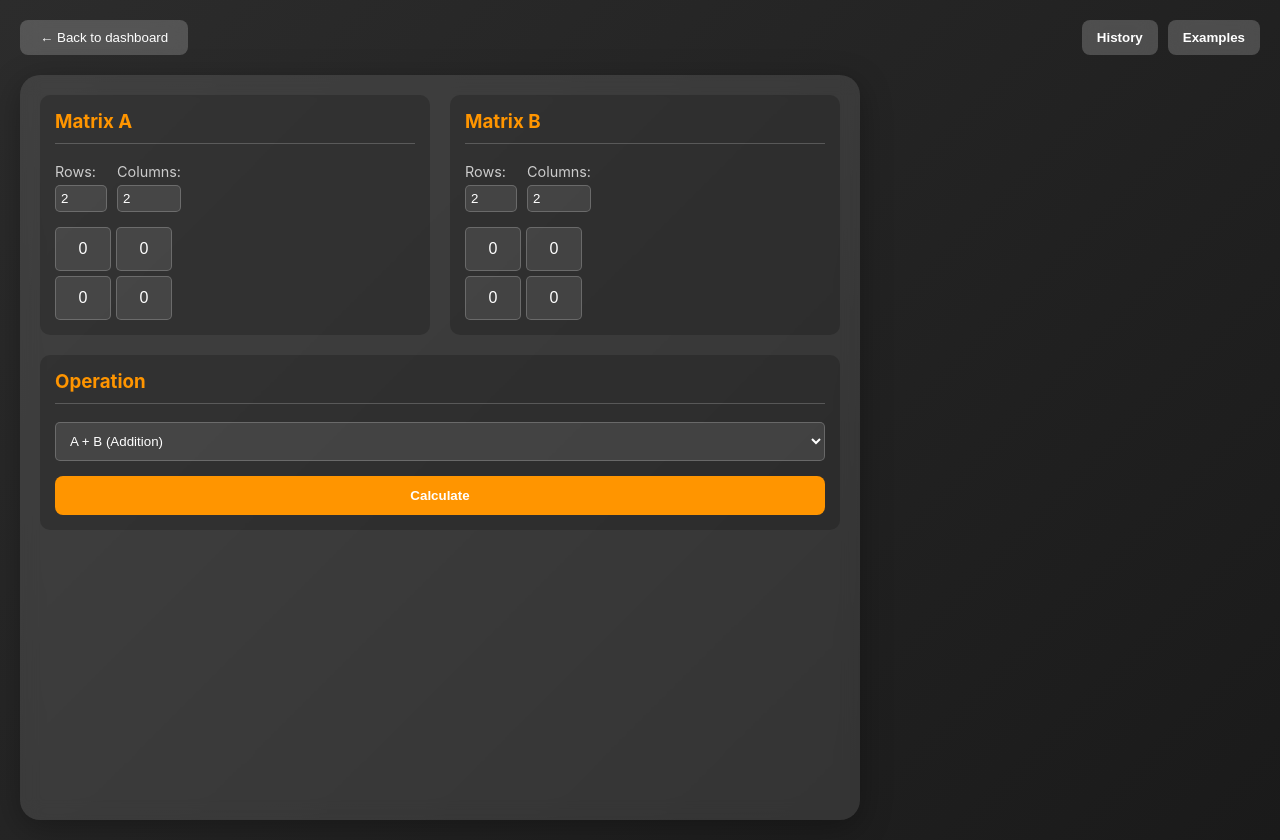
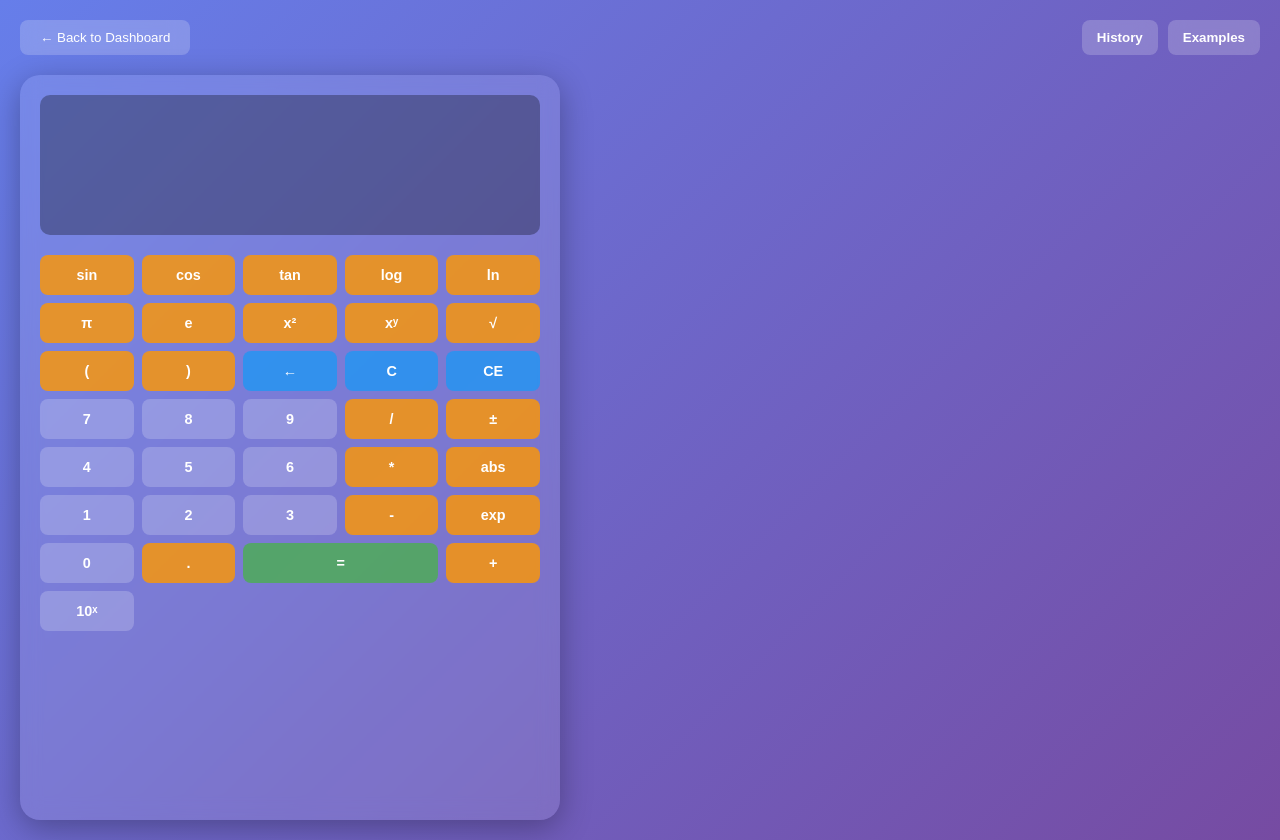
Before and after one commit to UnkowwnPhysics/Calculator, a React (Vite) app: page /scientific-calculator in a window 1280 px wide. Built offline with nearby package versions, Linux system fonts and the light colour scheme.

Commit message:
Update ScientificCalculator.tsx

```diff
--- a/src/assets/components/ScientificCalculator.tsx
+++ b/src/assets/components/ScientificCalculator.tsx
@@ -1,400 +1,116 @@
 import React, { useState, useEffect } from "react";
 import { useNavigate } from "react-router-dom";
-import "./Matrix.css";
+import "./ScientificCalculator.css";
 
-interface Matrix {
-  rows: number;
-  cols: number;
-  data: number[][];
-}
-
-const MatrixCalculator: React.FC = () => {
-  const [matrixA, setMatrixA] = useState<Matrix>({ rows: 2, cols: 2, data: [[0, 0], [0, 0]] });
-  const [matrixB, setMatrixB] = useState<Matrix>({ rows: 2, cols: 2, data: [[0, 0], [0, 0]] });
-  const [result, setResult] = useState<Matrix | number | string>("");
-  const [operation, setOperation] = useState<string>("add");
+const ScientificCalculator: React.FC = () => {
+  const [input, setInput] = useState("");
+  const [result, setResult] = useState("");
   const [history, setHistory] = useState<string[]>([]);
   const [showHistory, setShowHistory] = useState(false);
   const [showExamples, setShowExamples] = useState(false);
   const navigate = useNavigate();
 
+  // Carregar histórico do localStorage ao inicializar
   useEffect(() => {
-    const savedHistory = localStorage.getItem("matrixHistory");
+    const savedHistory = localStorage.getItem("calcHistory");
     if (savedHistory) {
       setHistory(JSON.parse(savedHistory));
     }
   }, []);
 
+  // Salvar histórico no localStorage sempre que mudar
   useEffect(() => {
-    localStorage.setItem("matrixHistory", JSON.stringify(history));
+    localStorage.setItem("calcHistory", JSON.stringify(history));
   }, [history]);
 
-  const updateMatrixSize = (matrix: Matrix, setMatrix: React.Dispatch<React.SetStateAction<Matrix>>, rows: number, cols: number) => {
-    const newData: number[][] = [];
+  const handleButtonClick = (value: string) => {
+    if (value === "=") {
+      try {
+        // Usar a biblioteca Math para funções científicas
+        const processedInput = input
+          .replace(/π/g, "Math.PI")
+          .replace(/e/g, "Math.E")
+          .replace(/sin\(/g, "Math.sin(")
+          .replace(/cos\(/g, "Math.cos(")
+          .replace(/tan\(/g, "Math.tan(")
+          .replace(/log\(/g, "Math.log10(")
+          .replace(/ln\(/g, "Math.log(")
+          .replace(/sqrt\(/g, "Math.sqrt(")
+          .replace(/\^/g, "**")
+          .replace(/abs\(/g, "Math.abs(");
 
-    for (let i = 0; i < rows; i++) {
-      newData[i] = [];
-      for (let j = 0; j < cols; j++) {
-        if (matrix.data[i] && matrix.data[i][j] !== undefined) {
-          newData[i][j] = matrix.data[i][j];
-        } else {
-          newData[i][j] = 0;
-        }
+        const calculationResult = eval(processedInput).toString();
+        setResult(calculationResult);
+
+        // Adicionar ao histórico
+        const newHistoryItem = `${input} = ${calculationResult}`;
+        setHistory(prev => [newHistoryItem, ...prev.slice(0, 9)]); // Mantém apenas os últimos 10 itens
+      } catch {
+        setResult("Error");
       }
-    }
-
-    setMatrix({ rows, cols, data: newData });
-  };
-
-  const evaluateExpression = (expr: string): number => {
-    try {
-      // Substituir vírgulas por pontos para aceitar ambos os formatos
-      const normalizedExpr = expr.replace(/,/g, '.');
-
-      // Avaliar expressões matemáticas simples
-      if (normalizedExpr.includes('/') || normalizedExpr.includes('*') ||
-          normalizedExpr.includes('+') || normalizedExpr.includes('-') ||
-          normalizedExpr.includes('(') || normalizedExpr.includes(')')) {
-        // Usar Function constructor para evitar warnings do eval em strict mode
-        return Function(`"use strict"; return (${normalizedExpr})`)();
-      }
-
-      return parseFloat(normalizedExpr) || 0;
-    } catch (error) {
-      return parseFloat(expr) || 0;
+    } else if (value === "C") {
+      setInput("");
+      setResult("");
+    } else if (value === "←") {
+      setInput(input.slice(0, -1));
+    } else if (value === "CE") {
+      setInput("");
+    } else if (value === "x²") {
+      setInput(input + "²");
+    } else if (value === "xʸ") {
+      setInput(input + "^");
+    } else if (value === "10ˣ") {
+      setInput("10^");
+    } else if (value === "eˣ") {
+      setInput("e^");
+    } else if (value === "exp") {
+      setInput(input + "exp(");
+    } else {
+      setInput(input + value);
     }
   };
 
-  const updateMatrixValue = (matrix: Matrix, setMatrix: React.Dispatch<React.SetStateAction<Matrix>>, row: number, col: number, value: string) => {
-    const numericValue = evaluateExpression(value);
-
-    const newData = matrix.data.map((r, i) =>
-      r.map((c, j) => (i === row && j === col) ? numericValue : c)
-    );
-    setMatrix({ ...matrix, data: newData });
-  };
-
-  const handleFocus = (event: React.FocusEvent<HTMLInputElement>) => {
-    // Selecionar todo o texto quando o input recebe foco
-    event.target.select();
-
-    // Se o valor for 0, limpar o campo
-    if (event.target.value === "0") {
-      event.target.value = "";
-    }
-  };
-
-  const handleBlur = (event: React.FocusEvent<HTMLInputElement>, matrix: Matrix, setMatrix: React.Dispatch<React.SetStateAction<Matrix>>, row: number, col: number) => {
-    // Se o campo estiver vazio, definir como 0
-    if (event.target.value === "") {
-      updateMatrixValue(matrix, setMatrix, row, col, "0");
-    }
-  };
-
-  const calculateDeterminant = (matrix: number[][]): number => {
-    if (matrix.length === 1) return matrix[0][0];
-    if (matrix.length === 2) {
-      return matrix[0][0] * matrix[1][1] - matrix[0][1] * matrix[1][0];
-    }
-
-    let det = 0;
-    for (let i = 0; i < matrix.length; i++) {
-      const minor = matrix
-        .filter((_, idx) => idx !== 0)
-        .map((row) => row.filter((_, j) => j !== i));
-      det += matrix[0][i] * Math.pow(-1, i) * calculateDeterminant(minor);
-    }
-    return det;
-  };
-
-  const calculateInverse = (matrix: number[][], determinant: number): Matrix => {
-    if (matrix.length === 1) {
-      return { rows: 1, cols: 1, data: [[1 / matrix[0][0]]] };
-    }
-
-    if (matrix.length === 2) {
-      return {
-        rows: 2,
-        cols: 2,
-        data: [
-          [matrix[1][1] / determinant, -matrix[0][1] / determinant],
-          [-matrix[1][0] / determinant, matrix[0][0] / determinant],
-        ],
-      };
-    }
-
-    const cofactors: number[][] = [];
-
-    for (let i = 0; i < matrix.length; i++) {
-      cofactors[i] = [];
-      for (let j = 0; j < matrix.length; j++) {
-        const minor = matrix
-          .filter((_, idx) => idx !== i)
-          .map((row) => row.filter((_, k) => k !== j));
-        cofactors[i][j] = Math.pow(-1, i + j) * calculateDeterminant(minor);
-      }
-    }
-
-    const adjugate = cofactors[0].map((_, i) => cofactors.map((row) => row[i]));
-    const inverseData = adjugate.map((row) => row.map((val) => val / determinant));
-
-    return { rows: matrix.length, cols: matrix.length, data: inverseData };
-  };
-
-  const performOperation = () => {
-    try {
-      let operationResult: Matrix | number | string = "";
-      let operationString = "";
-
-      switch (operation) {
-        case "add":
-          if (matrixA.rows !== matrixB.rows || matrixA.cols !== matrixB.cols) {
-            throw new Error("Matrices must have the same dimensions for addition");
-          }
-          operationResult = {
-            rows: matrixA.rows,
-            cols: matrixA.cols,
-            data: matrixA.data.map((row, i) =>
-              row.map((val, j) => val + matrixB.data[i][j])
-            ),
-          };
-          operationString = "Matrix A + Matrix B";
-          break;
-
-        case "subtract":
-          if (matrixA.rows !== matrixB.rows || matrixA.cols !== matrixB.cols) {
-            throw new Error("Matrices must have the same dimensions for subtraction");
-          }
-          operationResult = {
-            rows: matrixA.rows,
-            cols: matrixA.cols,
-            data: matrixA.data.map((row, i) =>
-              row.map((val, j) => val - matrixB.data[i][j])
-            ),
-          };
-          operationString = "Matrix A - Matrix B";
-          break;
-
-        case "multiply":
-          if (matrixA.cols !== matrixB.rows) {
-            throw new Error("Number of columns in Matrix A must equal number of rows in Matrix B for multiplication");
-          }
-          operationResult = {
-            rows: matrixA.rows,
-            cols: matrixB.cols,
-            data: Array(matrixA.rows).fill(0).map(() => Array(matrixB.cols).fill(0)),
-          };
-
-          for (let i = 0; i < matrixA.rows; i++) {
-            for (let j = 0; j < matrixB.cols; j++) {
-              let sum = 0;
-              for (let k = 0; k < matrixA.cols; k++) {
-                sum += matrixA.data[i][k] * matrixB.data[k][j];
-              }
-              (operationResult as Matrix).data[i][j] = sum;
-            }
-          }
-          operationString = "Matrix A × Matrix B";
-          break;
-
-        case "transpose":
-          operationResult = {
-            rows: matrixA.cols,
-            cols: matrixA.rows,
-            data: Array(matrixA.cols).fill(0).map((_, i) =>
-              Array(matrixA.rows).fill(0).map((_, j) => matrixA.data[j][i])
-            ),
-          };
-          operationString = "Transpose of Matrix A";
-          break;
-
-        case "determinant":
-          if (matrixA.rows !== matrixA.cols) {
-            throw new Error("Matrix must be square to calculate determinant");
-          }
-          operationResult = calculateDeterminant(matrixA.data);
-          operationString = "det(Matrix A)";
-          break;
-
-        case "inverse":
-          if (matrixA.rows !== matrixA.cols) {
-            throw new Error("Matrix must be square to calculate inverse");
-          }
-          const determinantValue = calculateDeterminant(matrixA.data);
-          if (determinantValue === 0) {
-            throw new Error("Matrix is singular (determinant = 0), inverse does not exist");
-          }
-          operationResult = calculateInverse(matrixA.data, determinantValue);
-          operationString = "Inverse of Matrix A";
-          break;
-
-        default:
-          throw new Error("Unknown operation");
-      }
-
-      setResult(operationResult);
-
-      const newHistoryItem = `${operationString} = ${
-        typeof operationResult === "object"
-          ? formatMatrix(operationResult as Matrix)
-          : operationResult
-      }`;
-      setHistory((prev) => [newHistoryItem, ...prev.slice(0, 9)]);
-    } catch (error) {
-      const errorMessage =
-        error instanceof Error ? error.message : "An unknown error occurred";
-      setResult(`Error: ${errorMessage}`);
-    }
-  };
-
-  const formatMatrix = (matrix: Matrix): string => {
-    return matrix.data.map((row) => `[${row.join(", ")}]`).join("; ");
+  const handleExampleClick = (example: string) => {
+    setInput(example);
   };
 
   const clearHistory = () => {
     setHistory([]);
   };
 
-  const handleExampleClick = (example: { a: Matrix; b: Matrix; op: string }) => {
-    setMatrixA(example.a);
-    setMatrixB(example.b);
-    setOperation(example.op);
-  };
+  const scientificButtons = [
+    ["sin", "cos", "tan", "log", "ln"],
+    ["π", "e", "x²", "xʸ", "√"],
+    ["(", ")", "←", "C", "CE"],
+    ["7", "8", "9", "/", "±"],
+    ["4", "5", "6", "*", "abs"],
+    ["1", "2", "3", "-", "exp"],
+    ["0", ".", "=", "+", "10ˣ"]
+  ];
 
   const examples = [
-    {
-      name: "Simple Addition",
-      description: "Add two 2x2 matrices",
-      a: { rows: 2, cols: 2, data: [[1, 2], [3, 4]] },
-      b: { rows: 2, cols: 2, data: [[5, 6], [7, 8]] },
-      op: "add",
-    },
-    {
-      name: "Matrix Multiplication",
-      description: "Multiply a 2x3 matrix by a 3x2 matrix",
-      a: { rows: 2, cols: 3, data: [[1, 2, 3], [4, 5, 6]] },
-      b: { rows: 3, cols: 2, data: [[7, 8], [9, 10], [11, 12]] },
-      op: "multiply",
-    },
-    {
-      name: "Transpose",
-      description: "Transpose a 3x2 matrix",
-      a: { rows: 3, cols: 2, data: [[1, 2], [3, 4], [5, 6]] },
-      b: { rows: 2, cols: 2, data: [[0, 0], [0, 0]] },
-      op: "transpose",
-    },
-    {
-      name: "Determinant",
-      description: "Calculate determinant of a 3x3 matrix",
-      a: { rows: 3, cols: 3, data: [[1, 2, 3], [4, 5, 6], [7, 8, 9]] },
-      b: { rows: 2, cols: 2, data: [[0, 0], [0, 0]] },
-      op: "determinant",
-    },
-    {
-      name: "Inverse",
-      description: "Calculate inverse of a 2x2 matrix",
-      a: { rows: 2, cols: 2, data: [[4, 7], [2, 6]] },
-      b: { rows: 2, cols: 2, data: [[0, 0], [0, 0]] },
-      op: "inverse",
-    },
-    {
-      name: "Physics: Transformation",
-      description: "Rotation matrix in 2D",
-      a: { rows: 2, cols: 2, data: [[0.866, -0.5], [0.5, 0.866]] },
-      b: { rows: 2, cols: 1, data: [[3], [4]] },
-      op: "multiply",
-    },
+    "sin(π/2)",
+    "cos(0)",
+    "log(100)",
+    "sqrt(16)",
+    "2^3",
+    "e^1",
+    "abs(-5)",
+    "3*π",
+    "log(10)+ln(e)",
+    "sin(30*π/180)"
   ];
 
-  const renderMatrixInput = (
-    matrix: Matrix,
-    setMatrix: React.Dispatch<React.SetStateAction<Matrix>>,
-    title: string
-  ) => (
-    <div className="matrix-input">
-      <h3>{title}</h3>
-      <div className="matrix-size">
-        <label>
-          Rows:
-          <input
-            type="number"
-            min="1"
-            max="6"
-            value={matrix.rows}
-            onChange={(e) =>
-              updateMatrixSize(matrix, setMatrix, parseInt(e.target.value), matrix.cols)
-            }
-          />
-        </label>
-        <label>
-          Columns:
-          <input
-            type="number"
-            min="1"
-            max="6"
-            value={matrix.cols}
-            onChange={(e) =>
-              updateMatrixSize(matrix, setMatrix, matrix.rows, parseInt(e.target.value))
-            }
-          />
-        </label>
-      </div>
-      <div className="matrix-grid">
-        {matrix.data.map((row, i) => (
-          <div key={i} className="matrix-row">
-            {row.map((value, j) => (
-              <input
-                key={j}
-                type="text"
-                value={value}
-                onChange={(e) =>
-                  updateMatrixValue(matrix, setMatrix, i, j, e.target.value)
-                }
-                onFocus={handleFocus}
-                onBlur={(e) => handleBlur(e, matrix, setMatrix, i, j)}
-                className="matrix-cell"
-              />
-            ))}
-          </div>
-        ))}
-      </div>
-    </div>
-  );
-
-  const renderResult = () => {
-    if (typeof result === "string") {
-      return <div className="result-text">{result}</div>;
-    } else if (typeof result === "number") {
-      return <div className="result-text">Result: {result}</div>;
-    } else {
-      return (
-        <div className="matrix-result">
-          <h3>Result</h3>
-          <div className="matrix-grid">
-            {result.data.map((row, i) => (
-              <div key={i} className="matrix-row">
-                {row.map((value, j) => (
-                  <div key={j} className="matrix-cell result-cell">
-                    {value.toFixed(2)}
-                  </div>
-                ))}
-              </div>
-            ))}
-          </div>
-        </div>
-      );
-    }
-  };
-
   return (
-    <div className="matrix-calculator-container">
-      <div className="matrix-header">
+    <div className="scientific-calculator-container">
+      {/* Header */}
+      <div className="scientific-header">
         <button className="back-button" onClick={() => navigate("/dashboard")}>
-          ← Back to dashboard
+          ← Back to Dashboard
         </button>
         <div className="header-buttons">
           <button
-            className={`toggle-btn ${showHistory ? "active" : ""}`}
+            className={`toggle-btn ${showHistory ? 'active' : ''}`}
             onClick={() => {
               setShowHistory(!showHistory);
               setShowExamples(false);
@@ -403,7 +119,7 @@ const MatrixCalculator: React.FC = () => {
             History
           </button>
           <button
-            className={`toggle-btn ${showExamples ? "active" : ""}`}
+            className={`toggle-btn ${showExamples ? 'active' : ''}`}
             onClick={() => {
               setShowExamples(!showExamples);
               setShowHistory(false);
@@ -414,31 +130,37 @@ const MatrixCalculator: React.FC = () => {
         </div>
       </div>
 
-      <div className="matrix-content">
-        <div className="matrix-operations">
-          <div className="matrices-container">
-            {renderMatrixInput(matrixA, setMatrixA, "Matrix A")}
-            {renderMatrixInput(matrixB, setMatrixB, "Matrix B")}
+      <div className="scientific-content">
+        {/* Calculator */}
+        <div className="scientific-calculator">
+          <div className="calculator-display">
+            <div className="calculator-input">{input}</div>
+            <div className="calculator-result">{result}</div>
           </div>
 
-          <div className="operation-selector">
-            <h3>Operation</h3>
-            <select value={operation} onChange={(e) => setOperation(e.target.value)}>
-              <option value="add">A + B (Addition)</option>
-              <option value="subtract">A - B (Subtraction)</option>
-              <option value="multiply">A × B (Multiplication)</option>
-              <option value="transpose">Transpose A</option>
-              <option value="determinant">Determinant of A</option>
-              <option value="inverse">Inverse of A</option>
-            </select>
-            <button className="calculate-btn" onClick={performOperation}>
-              Calculate
-            </button>
+          <div className="scientific-keypad">
+            {scientificButtons.map((row, rowIndex) => (
+              <div key={rowIndex} className="keypad-row">
+                {row.map((btn) => (
+                  <button
+                    key={btn}
+                    className={`scientific-key ${
+                      btn === "=" ? "equals" :
+                      /\d/.test(btn) ? "number" :
+                      ["C", "CE", "←"].includes(btn) ? "function" :
+                      "operation"
+                    }`}
+                    onClick={() => handleButtonClick(btn)}
+                  >
+                    {btn}
+                  </button>
+                ))}
+              </div>
+            ))}
           </div>
-
-          {result && renderResult()}
         </div>
 
+        {/* History Panel */}
         {showHistory && (
           <div className="panel history-panel">
             <h3>Calculation History</h3>
@@ -459,9 +181,10 @@ const MatrixCalculator: React.FC = () => {
           </div>
         )}
 
+        {/* Examples Panel */}
         {showExamples && (
           <div className="panel examples-panel">
-            <h3>Matrix Examples</h3>
+            <h3>Example Problems</h3>
             <p>Click on an example to load it into the calculator:</p>
             <div className="examples-grid">
               {examples.map((example, index) => (
@@ -470,8 +193,7 @@ const MatrixCalculator: React.FC = () => {
                   className="example-btn"
                   onClick={() => handleExampleClick(example)}
                 >
-                  <strong>{example.name}</strong>
-                  <span>{example.description}</span>
+                  {example}
                 </button>
               ))}
             </div>
@@ -482,4 +204,4 @@ const MatrixCalculator: React.FC = () => {
   );
 };
 
-export default MatrixCalculator;
+export default ScientificCalculator;
```
